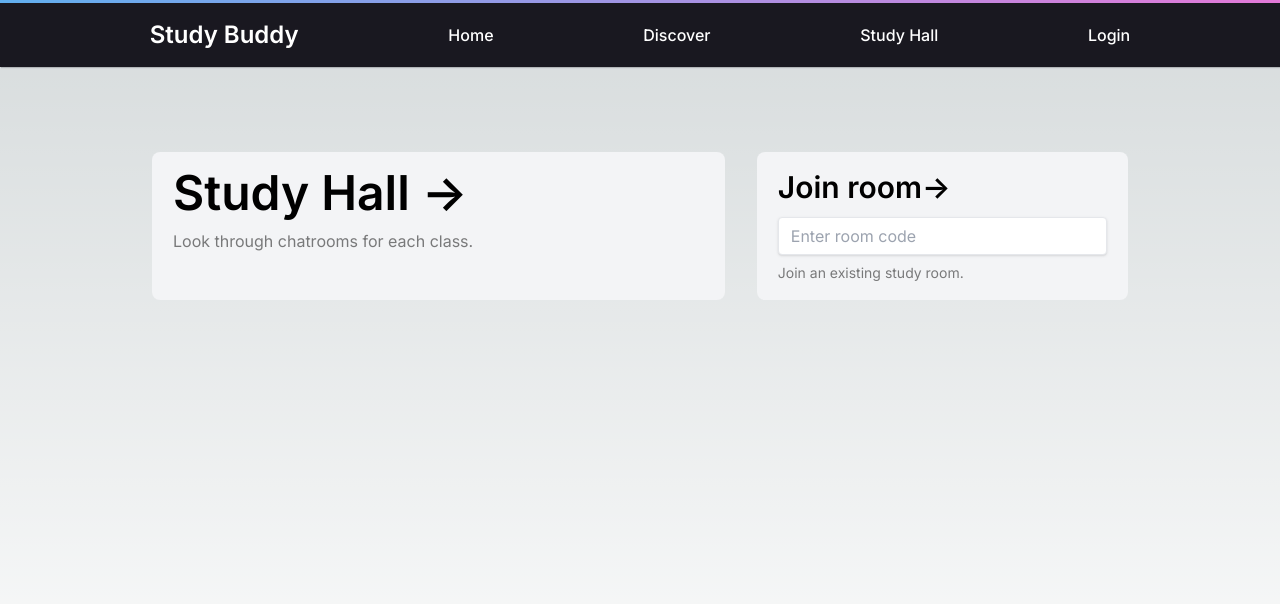
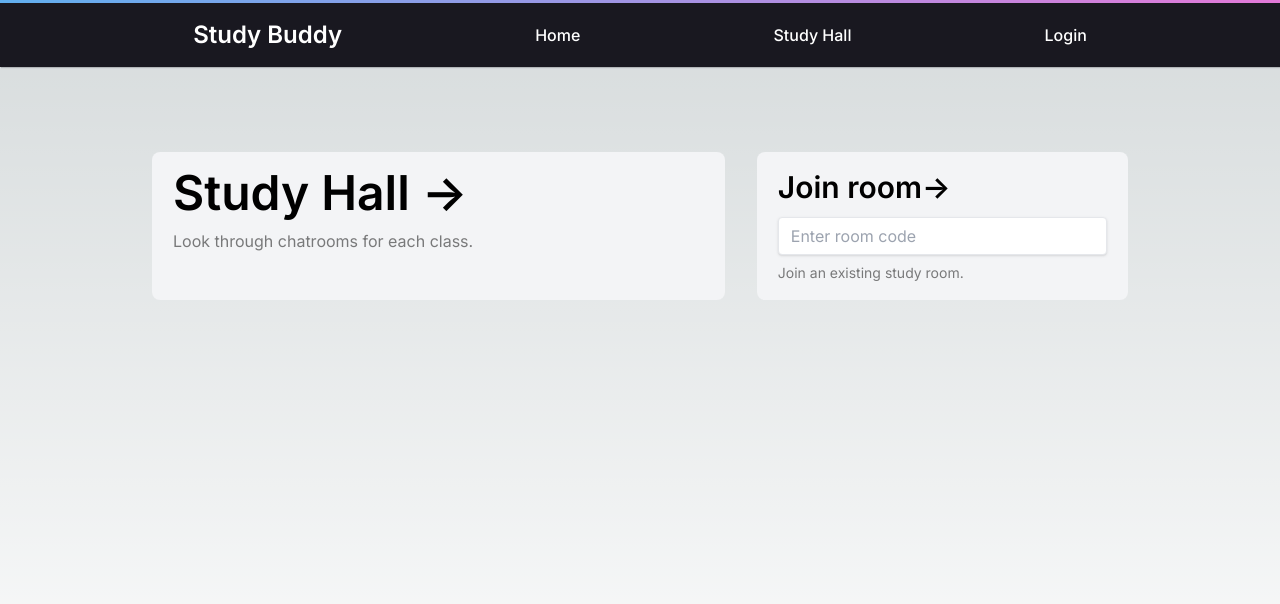
Before and after one commit to Ausbxuse/study-buddy, a Next.js app in the folder frontend/: page / in a window 1280 px wide. Shown: the top 604 px of the page. Built offline with nearby package versions, Linux system fonts and the light colour scheme.

Commit message:
Update nav
Remove Discover for guest user.

```diff
--- a/frontend/components/nav.jsx
+++ b/frontend/components/nav.jsx
@@ -20,6 +20,20 @@ export default function Nav({ children }) {
       return <li><Link href="/login">Login</Link></li>
     }
   }
+  const loginToggle3 = () => {
+    if(getCookie("login") == "true"){
+      return <li><Link href="/discover">Discover</Link></li>;
+    }else{
+      return;
+    }
+  }
+  const loginToggle4 = () => {
+    if(getCookie("login") == "true"){
+      return <li><Link href="/discover">Discover</Link></li>;
+    }else{
+      return;
+    }
+  }
   return (
     <>
       <div className={styles.headerContainer}>
@@ -32,7 +46,7 @@ export default function Nav({ children }) {
             </Link>
 
             <li><Link href="/">Home</Link></li>
-            <li><Link href="/discover">Discover</Link></li>
+            {loginToggle3()}
             <li><Link href="/studyHall">Study Hall</Link></li>
             {loginToggle2()}
           </ul>
@@ -56,7 +70,7 @@ export default function Nav({ children }) {
           </div>
         </nav>
         <div className={!showMobileNav ? styles.mobileNavList : styles.mobileNavListActive}>
-          <li><Link href="/discover">Discover</Link></li>
+          {loginToggle4()}
           <li><Link href="/studyhall">Study Hall</Link></li>
           {loginToggle()}
           <li><Link href="/account">Account</Link></li>
```
Also changed, not shown: 2 other files (tests, documents, lock files or other folders).
